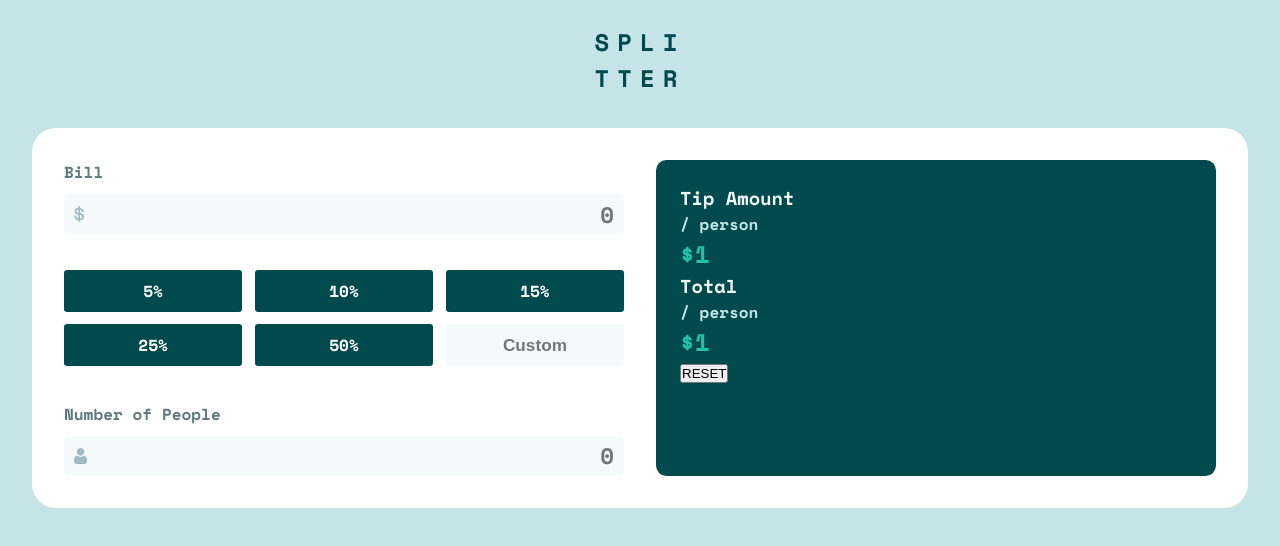
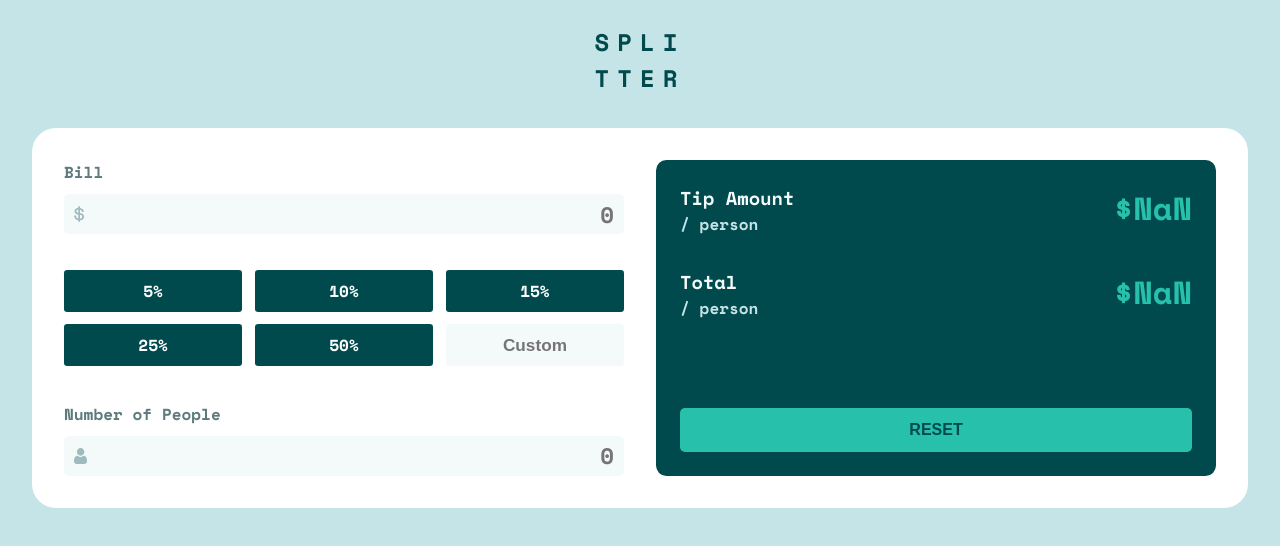
Before and after one commit to soewaiyanag/tip-calculator-app, a React (Create React App) app: page / in a window 1280 px wide. Shown: the top 546 px of the page. Built offline with nearby package versions, Linux system fonts and the light colour scheme.

Commit message:
GUI all finished

```diff
--- a/src/App.js
+++ b/src/App.js
@@ -28,6 +28,26 @@ class App extends React.Component {
     });
   };
 
+  tipAmount = () => {
+    let bill = Number(this.state.bill);
+    let tipValue = Number(this.state.tipValue);
+    let numberOfPeople = Number(this.state.numberOfPeople);
+
+    let value = (bill * (tipValue / 100)) / numberOfPeople;
+
+    return value.toFixed(2);
+  };
+
+  total = () => {
+    let bill = Number(this.state.bill);
+    let tipValue = Number(this.state.tipValue);
+    let numberOfPeople = Number(this.state.numberOfPeople);
+
+    let value = (bill * (tipValue / 100 + 1)) / numberOfPeople;
+
+    return value.toFixed(2);
+  };
+
   render() {
     return (
       <div className="App">
@@ -42,7 +62,7 @@ class App extends React.Component {
             updateBill={this.updateBill}
             updateNumberOfPeople={this.updateNumberOfPeople}
           />
-          <Overview value={1} />
+          <Overview tipAmount={this.tipAmount} total={this.total} />
         </div>
       </div>
     );
--- a/src/components/CalculateTip.js
+++ b/src/components/CalculateTip.js
@@ -10,7 +10,7 @@ class CalculateTip extends React.Component {
   }
 
   getInputNumber(e) {
-    let value = Number(e.target.value === "" ? 0 : e.target.value);
+    let value = Number(!e.target.value ? 1 : e.target.value);
     return value;
   }
 
--- a/src/components/Overview.js
+++ b/src/components/Overview.js
@@ -6,16 +6,16 @@ class Overview extends React.Component {
     return (
       <section className="Overview">
         <div>
-          <div>
+          <div className="row">
             <h3 className="label">Tip Amount</h3>
-            <h1 className="value">${this.props.value}</h1>
+            <h1 className="value">${this.props.tipAmount()}</h1>
           </div>
-          <div>
+          <div className="row">
             <h3 className="label">Total</h3>
-            <h1 className="value">${this.props.value}</h1>
+            <h1 className="value">${this.props.total()}</h1>
           </div>
         </div>
-        <button className="reset-btn">RESET</button>
+        <button id="reset">RESET</button>
       </section>
     );
   }
--- a/src/styles/Overview.scss
+++ b/src/styles/Overview.scss
@@ -2,6 +2,17 @@
   padding: 1.5rem;
   background-color: var(--cyan-dark-3);
   border-radius: 0.65rem;
+  display: grid;
+  align-content: space-between;
+
+  .row {
+    display: flex;
+    justify-content: space-between;
+  }
+  .row + .row {
+    margin-top: 2rem;
+  }
+
   .label {
     color: var(--cyan-light-1);
     &::after {
@@ -12,6 +23,23 @@
     }
   }
   .value {
+    font-size: 2rem;
     color: var(--cyan);
   }
+  #reset {
+    margin-top: 5rem;
+    padding: 0.8rem 1rem;
+    font-size: 1rem;
+    font-weight: 700;
+    color: var(--cyan-dark-3);
+    background-color: var(--cyan);
+    outline: none;
+    border: none;
+    border-radius: 5px;
+    cursor: pointer;
+    transition: background-color 100ms ease-out;
+    &:hover {
+      background-color: var(--cyan-light-2);
+    }
+  }
 }
```
